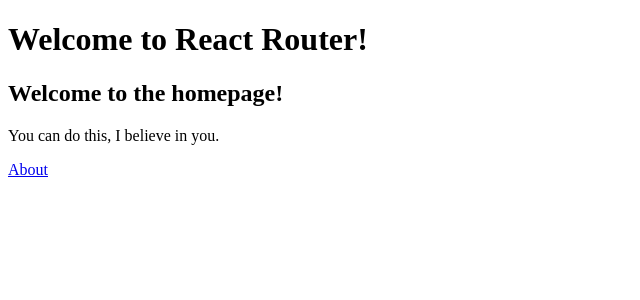
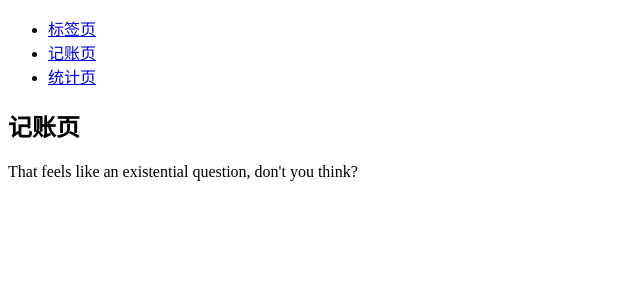
Before and after one commit to dswang2/come-up-account, a React (Create React App) app: page / in a window 1280 px wide. Shown: the top 300 px of the page, without its empty margins (0-640 px from the left). Built offline with nearby package versions, Linux system fonts and the light colour scheme.

Commit message:
HashRouter

```diff
--- a/src/App.tsx
+++ b/src/App.tsx
@@ -1,48 +1,74 @@
 import React from 'react';
 import { Link } from 'react-router-dom';
 import {
-    BrowserRouter,
+    HashRouter,
     Routes,
     Route,
 } from "react-router-dom";
 function App() {
   return (
-      <BrowserRouter>
-          <h1>Welcome to React Router!</h1>
-          <Routes>
-              <Route path="/" element={<Home />} />
-              <Route path="about" element={<About />} />
+      <HashRouter>
+          <nav><ul>
+              <li><Link to="/tags">标签页</Link></li>
+              <li><Link to="/money">记账页</Link></li>
+              <li><Link to="/statistics">统计页</Link></li>
+          </ul>
+          </nav>
+          <Routes >
+              <Route>
+                  <Route path="/" element={<Money />} /> {/*默认页面*/}
+                  <Route path="/tags" element={<Tags />} />
+                  <Route path="/money" element={<Money />} />
+                  <Route path="/statistics" element={<Statistics />} />
+                  {/*错误页面*/}
+                  <Route
+                      path="*"
+                      element={
+                          <main style={{ padding: "1rem" }}>
+                              <h1>404!</h1>
+                          </main>
+                      }
+                  />
+              </Route>
           </Routes>
-      </BrowserRouter>
+      </HashRouter>
   );
 }
-function Home() {
+function Tags() {
     return (
         <>
             <main>
-                <h2>Welcome to the homepage!</h2>
+                <h2>标签页</h2>
                 <p>You can do this, I believe in you.</p>
             </main>
-            <nav>
-                <Link to="/about">About</Link>
-            </nav>
         </>
     );
 }
 
-function About() {
+function Money() {
     return (
         <>
             <main>
-                <h2>Who are we?</h2>
+                <h2>记账页</h2>
                 <p>
                     That feels like an existential question, don't you
                     think?
                 </p>
             </main>
-            <nav>
-                <Link to="/">Home</Link>
-            </nav>
+        </>
+    );
+}
+
+function Statistics() {
+    return (
+        <>
+            <main>
+                <h2>统计页</h2>
+                <p>
+                    That feels like an existential question, don't you
+                    think?
+                </p>
+            </main>
         </>
     );
 }
```
